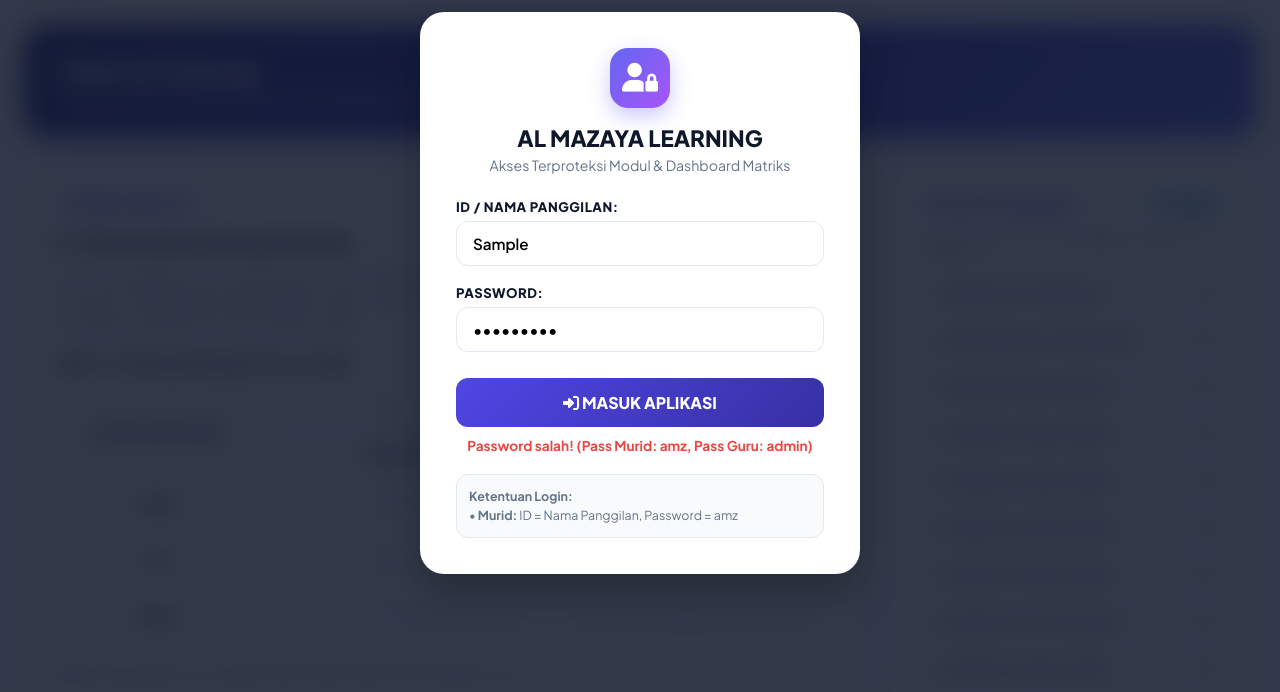
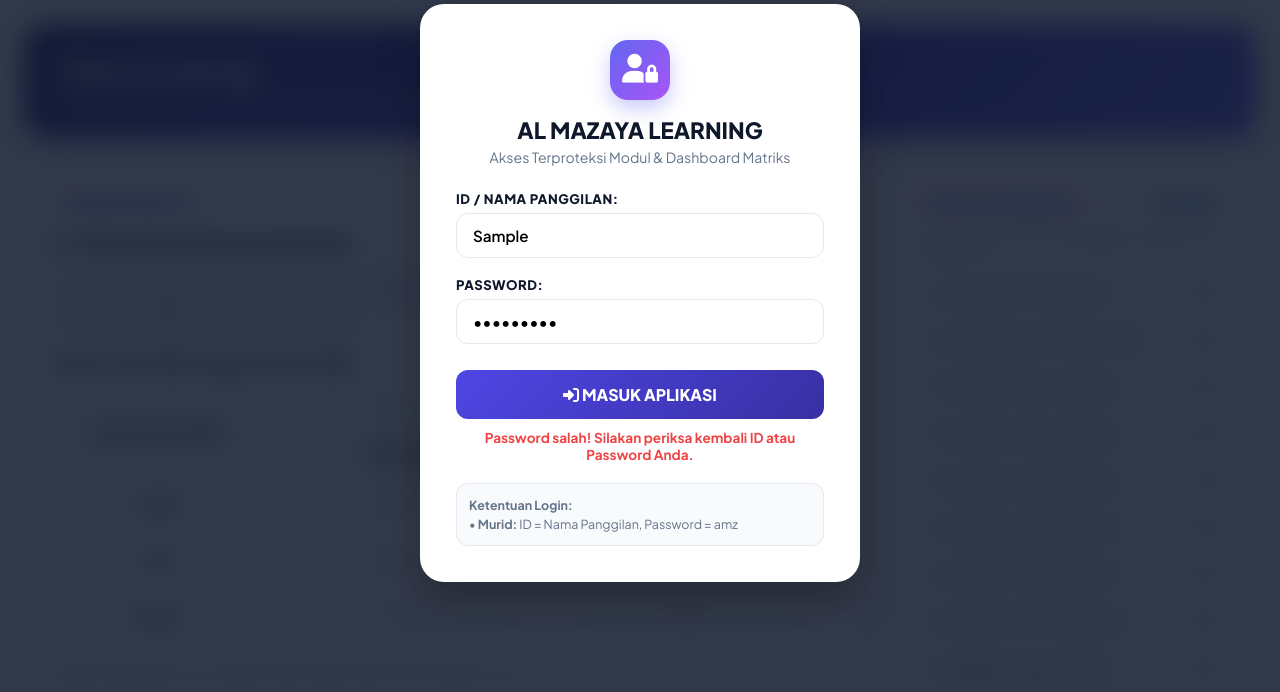
Before and after one commit to Taqwa-ULM/matriks, a plain HTML site: page index.html in a window 1280 px wide. Both pictures are taken after typing "Sample", "Sample123" into the empty fields and a click on the button "MASUK APLIKASI". Shown: the part 107-799 px from the top of the page. Drawn offline with nearby package versions, Linux system fonts and the light colour scheme.

Commit message:
Update index.html

```diff
--- a/index.html
+++ b/index.html
@@ -2194,7 +2194,7 @@
                 return;
             }
         } else {
-            errEl.innerText = "Password salah! (Pass Murid: amz, Pass Guru: admin)";
+            errEl.innerText = "Password salah! Silakan periksa kembali ID atau Password Anda.";
             return;
         }
     }
```
